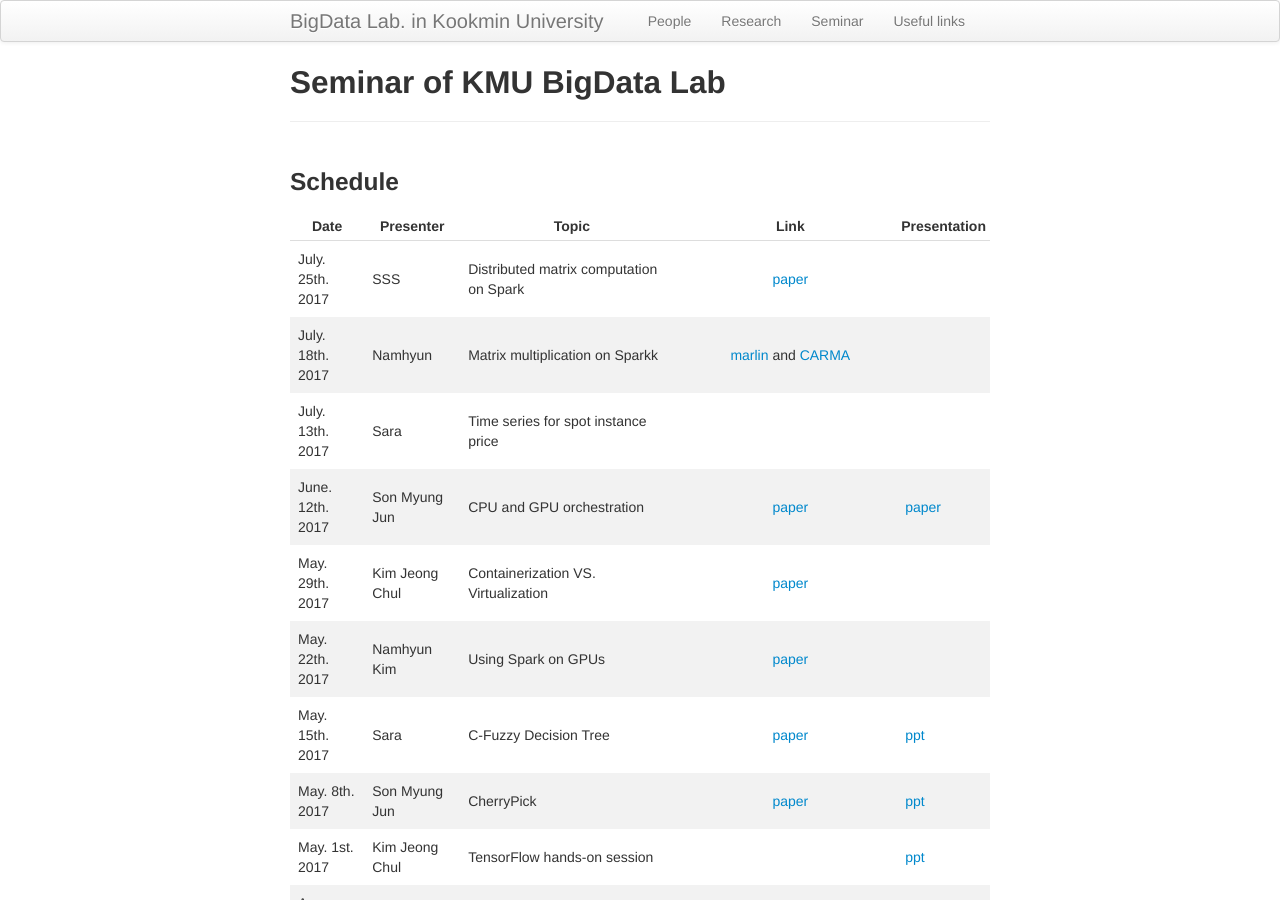
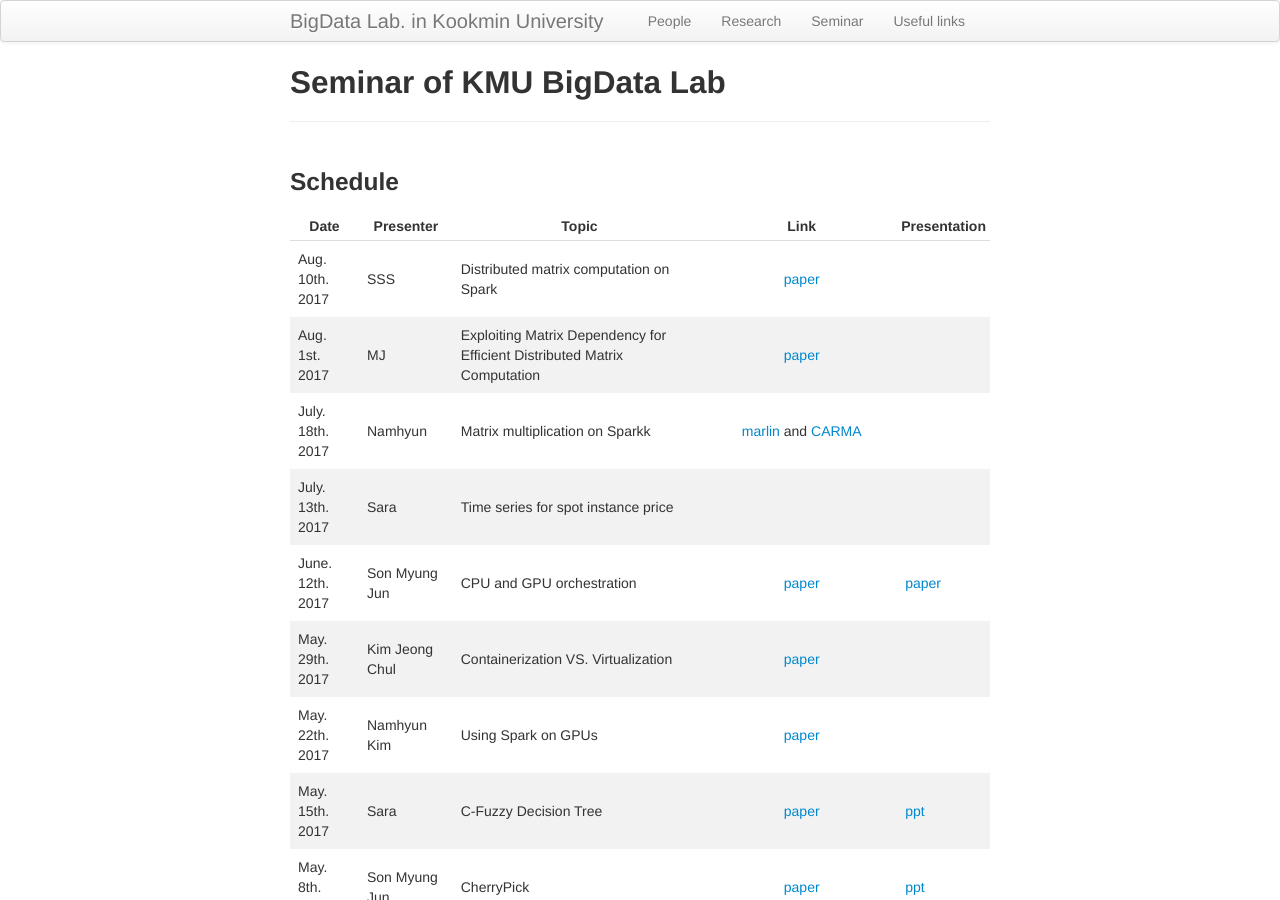
Before and after one commit to ddps-lab/kmu-bigdata.github.io, a Jekyll site: the page built from seminar/index.md, in a window 1280 px wide and 900 px high. Built offline with Jekyll 4.4.1, drawn with Linux system fonts in a browser that asks for light colours.

Commit message:
update schedule - mj and sss

```diff
--- a/seminar/index.md
+++ b/seminar/index.md
@@ -9,7 +9,8 @@ description: Seminar schedule of BigData Lab  in KMU
 
 | Date | Presenter | Topic | Link | Presentation |
 |------|-----------|-------|:----:|--------------|
-| July. 25th. 2017 | SSS | Distributed matrix computation on Spark | [paper](http://ieeexplore.ieee.org/document/7930046/) | |
+| Aug. 10th. 2017 | SSS | Distributed matrix computation on Spark | [paper](http://ieeexplore.ieee.org/document/7930046/) | |
+| Aug. 1st. 2017 | MJ | Exploiting Matrix Dependency for Efficient Distributed Matrix Computation | [paper](http://dl.acm.org/citation.cfm?id=2723712)| |
 | July. 18th. 2017 | Namhyun | Matrix multiplication on Sparkk | [marlin](http://ieeexplore.ieee.org/stamp/stamp.jsp?arnumber=7364023) and [CARMA](http://ieeexplore.ieee.org/stamp/stamp.jsp?arnumber=6569817) | |
 | July. 13th. 2017 | Sara | Time series for spot instance price | | |
 | June. 12th. 2017 | Son Myung Jun | CPU and GPU orchestration | [paper](http://www.netlib.org/utk/people/JackDongarra/PAPERS/haidar_ipdps.pdf) | [paper](https://docs.google.com/presentation/d/1njK0i7WrJEuAfDItr9eE7iTpTp-0e2fXhTSXQFka-ts/edit?usp=sharing) |
```
